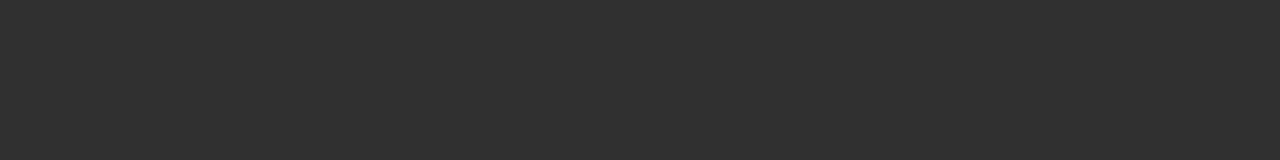
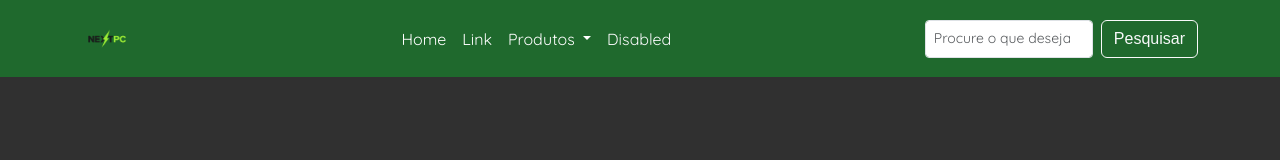
Before and after one commit to ndzinxz/website-empresa, a plain HTML site: page index.html in a window 1280 px wide. Drawn offline with nearby package versions, Linux system fonts and the light colour scheme; a web font is replaced by a local one.

Commit message:
ultima-alteracao-14/04-11:31

```diff
--- a/index.html
+++ b/index.html
@@ -1,14 +1,67 @@
 <!DOCTYPE html>
 <html lang="en">
+
 <head>
     <meta charset="UTF-8">
     <meta name="viewport" content="width=device-width, initial-scale=1.0">
     <title>Página Inicial</title>
+    <link rel="icon" href="/img/logo.png" type="image/png">
+    <link href="https://cdn.jsdelivr.net/npm/bootstrap@5.3.5/dist/css/bootstrap.min.css" rel="stylesheet"
+        integrity="sha384-SgOJa3DmI69IUzQ2PVdRZhwQ+dy64/BUtbMJw1MZ8t5HZApcHrRKUc4W0kG879m7" crossorigin="anonymous">
+    <script src="https://cdn.jsdelivr.net/npm/bootstrap@5.3.5/dist/js/bootstrap.bundle.min.js"
+        integrity="sha384-k6d4wzSIapyDyv1kpU366/PK5hCdSbCRGRCMv+eplOQJWyd1fbcAu9OCUj5zNLiq"
+        crossorigin="anonymous"></script>
     <link rel="stylesheet" href="style.css">
-    <script src="script.js"></script>
+</head>
 
-</head>
 <body>
+    <nav class="navbar navbar-expand-lg navbar-light" style="background-color: #1f692d;">
+        <div class="container">
+            <a class="navbar-brand" href="#">
+                <img src="/img/logo-sem-fundo.png" alt="Logo" width="50" height="50"
+                    class="d-inline-block align-text-top">
+            </a>
+            <button class="navbar-toggler" type="button" data-bs-toggle="collapse"
+                data-bs-target="#navbarSupportedContent" aria-controls="navbarSupportedContent" aria-expanded="false"
+                aria-label="Toggle navigation">
+                <span class="navbar-toggler-icon"></span>
+            </button>
 
+            <div class="collapse navbar-collapse" id="navbarSupportedContent">
+                <ul class="navbar-nav mx-auto mb-2 mb-lg-0">
+                    <li class="nav-item active">
+                        <a class="nav-link text-white" href="#">Home</a>
+                    </li>
+                    <li class="nav-item">
+                        <a class="nav-link text-white" href="#">Link</a>
+                    </li>
+                    <li class="nav-item dropdown">
+                        <a class="nav-link dropdown-toggle text-white" href="#" id="navbarDropdown" role="button"
+                            data-bs-toggle="dropdown" aria-expanded="false">
+                            Produtos
+                        </a>
+                        <ul class="dropdown-menu" aria-labelledby="navbarDropdown">
+                            <li><a class="dropdown-item" href="/pages/placa-mae.html">Placa Mãe</a></li>
+                            <li><a class="dropdown-item" href="/pages/processador.html">Processador</a></li>
+                            <li><a class="dropdown-item" href="/pages/placa-video.html">Placa de Vídeo</a></li>
+                            <li><a class="dropdown-item" href="/pages/memoria.html">Memória RAM</a></li>
+                            <li><a class="dropdown-item" href="/pages/armazenamento.html">Armazenamento</a></li>
+                            <li><a class="dropdown-item" href="/pages/fonte.html">Fonte</a></li>
+                            <li><a class="dropdown-item" href="/pages/cooler.html">Cooler</a></li>
+                        </ul>
+                    </li>
+                    <li class="nav-item">
+                        <a class="nav-link disabled text-light" href="#">Disabled</a>
+                    </li>
+                </ul>
+                <form class="d-flex" role="search">
+                    <input class="form-control form-control-sm me-2" type="search" placeholder="Procure o que deseja"
+                        aria-label="Search" style="max-width: 200px;">
+                    <button class="btn btn-outline-light" type="submit">Pesquisar</button>
+                </form>
+            </div>
+        </div>
+    </nav>
 </body>
+
 </html>
--- a/style.css
+++ b/style.css
@@ -1,6 +1,4 @@
 @import url('https://fonts.googleapis.com/css2?family=Quicksand:wght@300..700&family=Special+Gothic+Condensed+One&display=swap');
-
-@import url("https://cdn.jsdelivr.net/npm/bootstrap-icons@1.11.3/font/bootstrap-icons.min.css");
 
 :root {
     --Special_Gothic: "Special Gothic Condensed One", sans-serif;
@@ -10,3 +8,13 @@
 body {
     background-color: #303030;
 }
+
+.navbar .nav-link,
+.navbar .dropdown-item,
+.navbar .form-control {
+    font-family: var(--Quicksand);
+}
+
+.navbar .btn {
+    font-family: var(--Special_Gothic);
+}
```
Also changed, not shown: img/logo-sem-fundo.png (added), img/logo.png (added), pages/armazenamento.html (added), pages/cooler.html (added), pages/fonte.html (added), pages/memoria.html (added), pages/placa-mae.html (added), pages/placa-video.html (added), pages/processador.html (added), styles/armazenamento.css (added), styles/cooler.css (added), styles/fonte.css (added), styles/memoria.css (added), styles/placa-mae.css (added), 2 more files.
